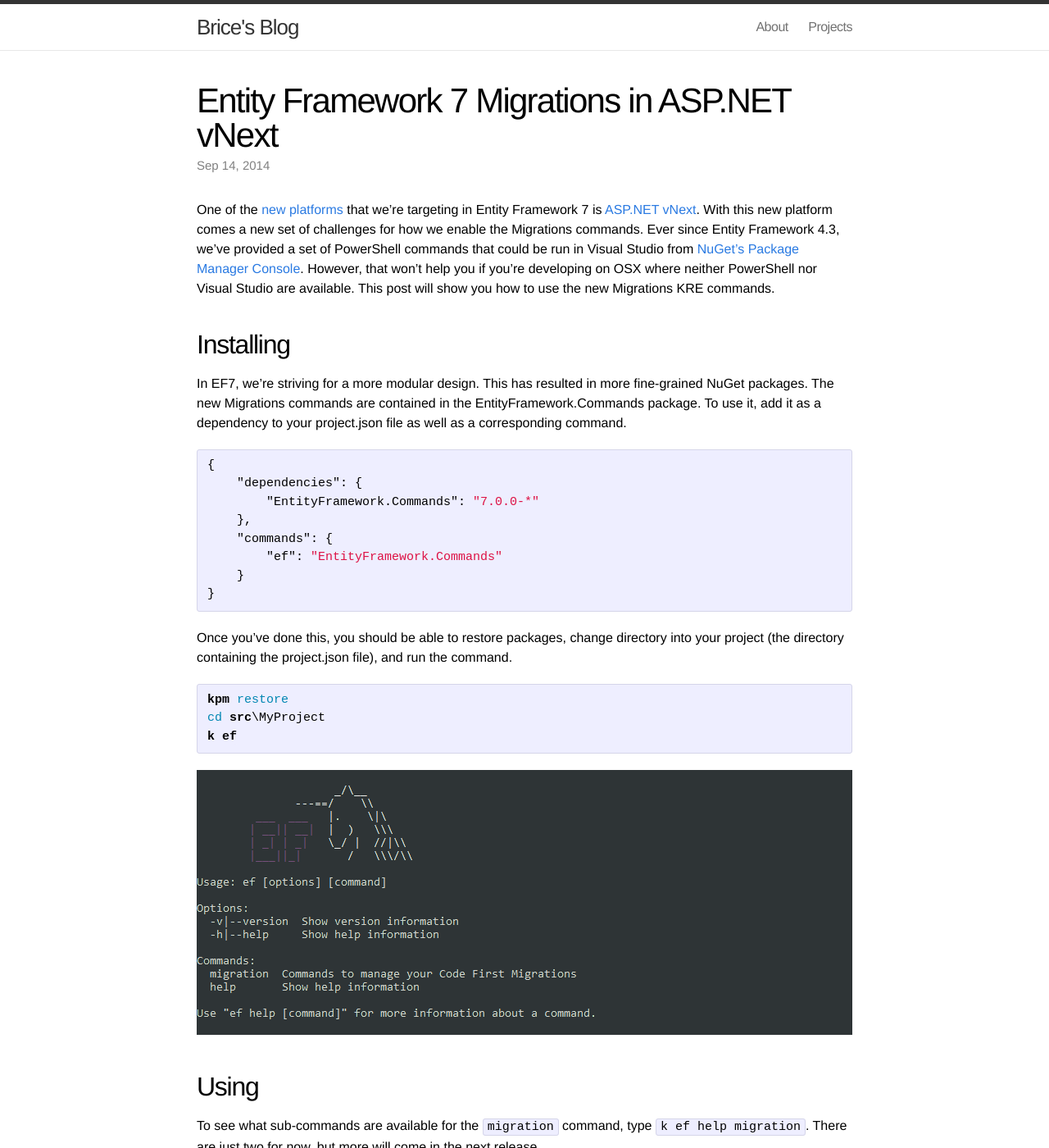
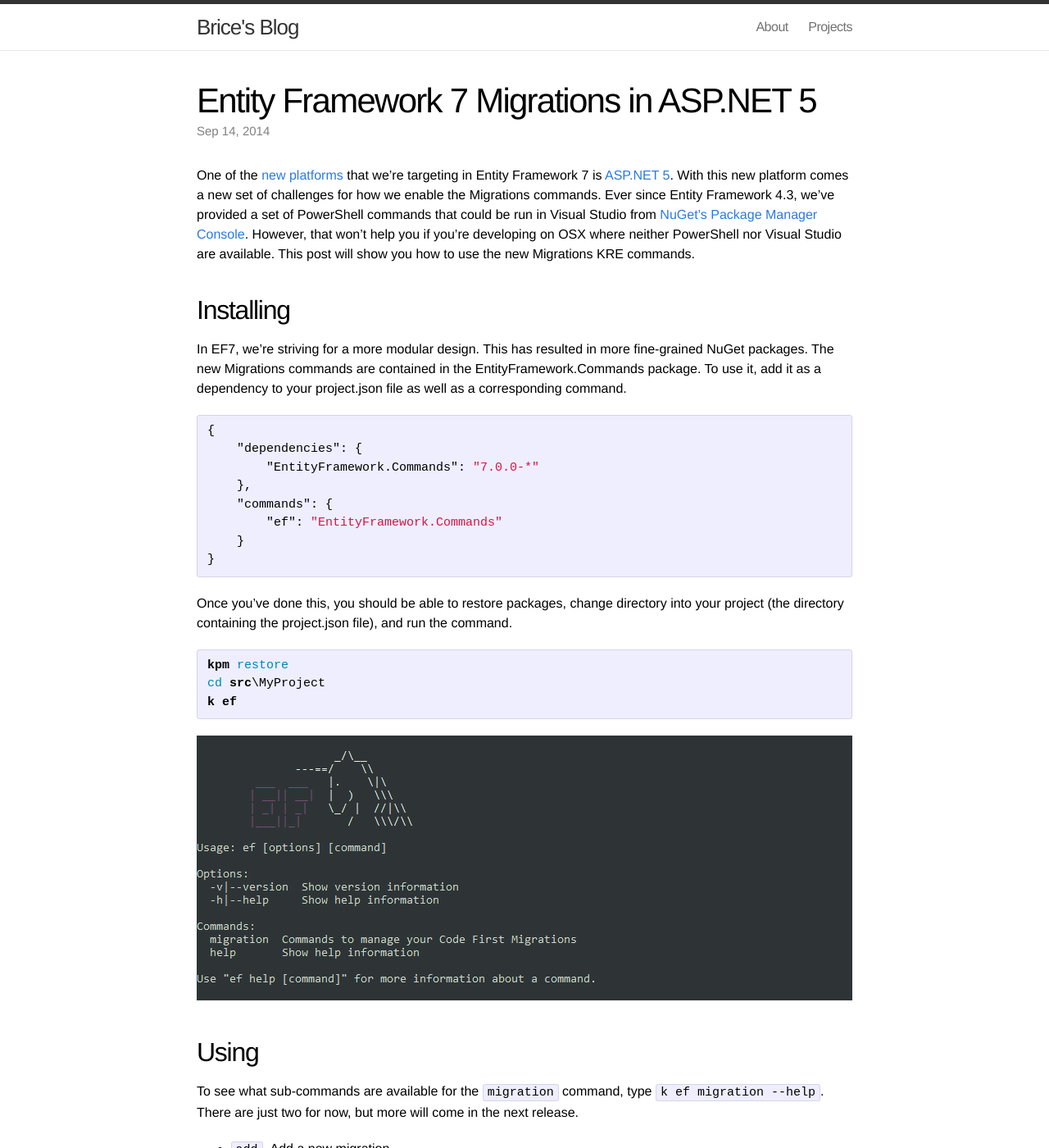
Before and after one commit to bricelam/bricelam.github.io, a Jekyll site: the page built from _posts/2014-09-14-migrations-on-k.md, in a window 1280 px wide and 1400 px high. Shown: the whole window at 82% size. Built offline with Jekyll 4.4.1, drawn with Linux system fonts in a browser that asks for light colours; comment, search, counter and statistics services are not loaded.

Commit message:
Tweak migrations-on-k

```diff
--- a/_posts/2014-09-14-migrations-on-k.md
+++ b/_posts/2014-09-14-migrations-on-k.md
@@ -1,10 +1,10 @@
 ---
 layout: post
-title: Entity Framework 7 Migrations in ASP.NET vNext
+title: Entity Framework 7 Migrations in ASP.NET 5
 tags: entity-framework
 ---
 
-One of the [new platforms][1] that we're targeting in Entity Framework 7 is [ASP.NET vNext][2]. With this new platform
+One of the [new platforms][1] that we're targeting in Entity Framework 7 is [ASP.NET 5][2]. With this new platform
 comes a new set of challenges for how we enable the Migrations commands. Ever since Entity Framework 4.3, we've
 provided a set of PowerShell commands that could be run in Visual Studio from [NuGet's Package Manager Console][3].
 However, that won't help you if you're developing on OSX where neither PowerShell nor Visual Studio are available. This
@@ -40,7 +40,7 @@ k ef
 
 Using
 =====
-To see what sub-commands are available for the `migration` command, type `k ef help migration`. There are just two for
+To see what sub-commands are available for the `migration` command, type `k ef migration --help`. There are just two for
 now, but more will come in the next release.
 
 * `add`--Add a new migration
```
